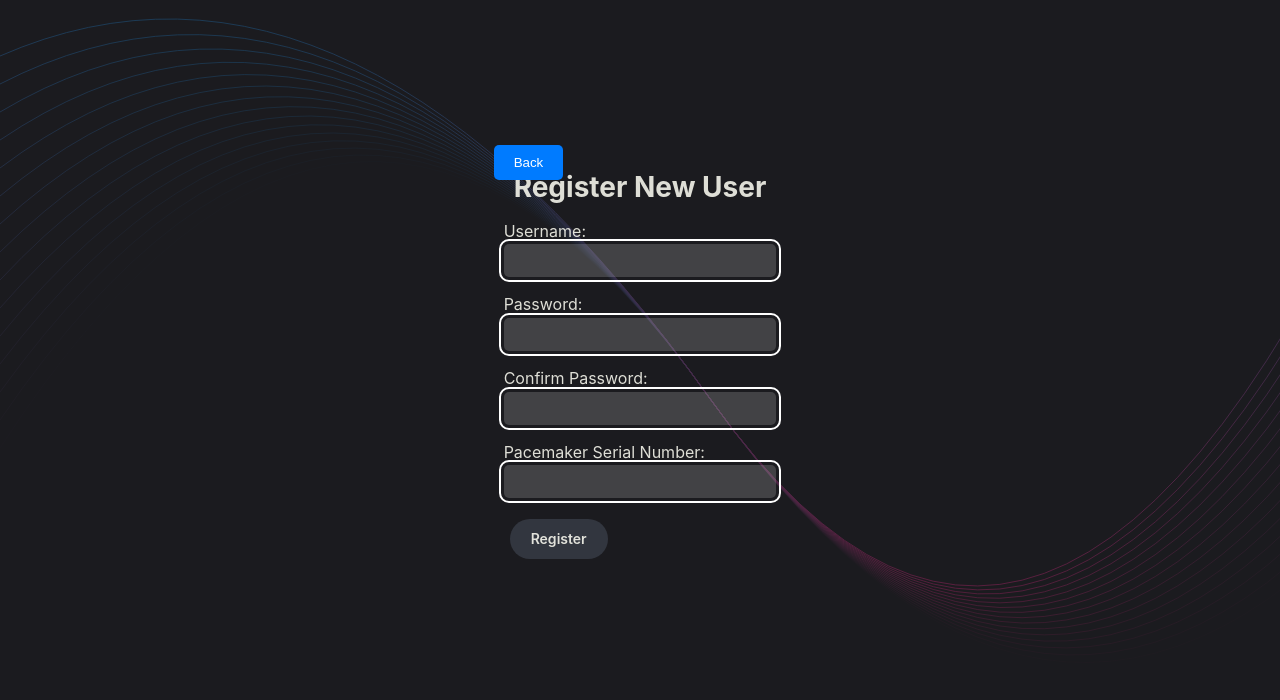
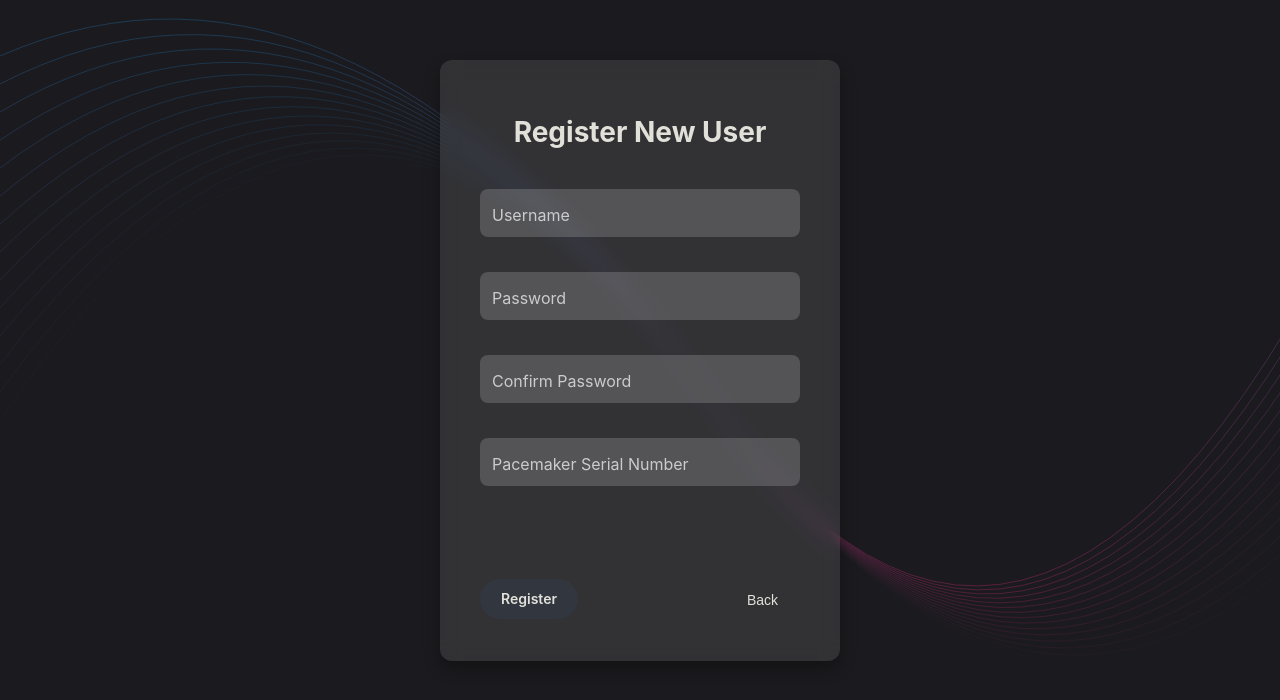
Before and after one commit to andrewderango/HeartFlow, a React (Vite) app in the folder dcm/src/renderer/: page /register in a window 1280 px wide. Shown: the top 700 px of the page. Built offline with nearby package versions, Linux system fonts and the light colour scheme.

Commit message:
add glass effect to register pafe

```diff
--- a/dcm/src/renderer/src/components/Register.css
+++ b/dcm/src/renderer/src/components/Register.css
@@ -1,22 +1,14 @@
+@import '../assets/main.css';
+
 .register-container {
-    position: relative;
-    padding: 20px;
-  }
-
-  .back-button {
-    position: absolute;
-    top: 10px;
-    left: 10px;
-    padding: 10px 20px;
-    background-color: #007bff;
-    color: white;
-    border: none;
-    border-radius: 5px;
-    cursor: pointer;
-  }
-
-  .back-button:hover {
-    background-color: #0056b3;
+  background: rgba(255, 255, 255, 0.1);
+  backdrop-filter: blur(10px);
+  padding: 40px;
+  border-radius: 12px;
+  max-width: 400px;
+  width: 150%;
+  text-align: center;
+  box-shadow: 0 8px 16px rgba(0, 0, 0, 0.3);
 }
 
 form {
@@ -25,32 +17,65 @@
   gap: 15px;
 }
 
-  label {
-    display: flex;
-    flex-direction: column;
-    font-size: 16px;
+.floating-label-group {
+  position: relative;
+  margin-bottom: 20px;
 }
 
 input {
-    padding: 8px;
+  width: 100%;
+  padding: 12px;
+  font-size: 16px;
+  border: 2px solid transparent;
+  border-radius: 8px;
+  outline: none;
+  background-color: rgba(217, 217, 217, 0.2);
+  color: rgba(255, 255, 255, 0.9);
+  font-family: inherit;
+  transition: border 0.3s, background-color 0.3s;
+}
+
+input:focus {
+  border-color: #007bff;
+  background-color: rgba(255, 255, 255, 0.1);
+}
+
+label {
+  position: absolute;
+  left: 12px;
+  top: 14px;
+  font-size: 16px;
+  color: rgba(255, 255, 255, 0.7);
+  pointer-events: none;
+  transition: all 0.2s ease-out;
+}
+
+input:focus + label,
+.filled + label {
+  top: -16px;
+  left: 8px;
+  font-size: 12px;
+  color: #007bff;
+}
+
+.actions {
+  display: flex;
+  justify-content: space-between;
+  margin-top: 20px;
+}
+
+.back-button {
+  background-color: transparent;
+  border: 2px solid var(--ev-button-alt-border);
+  color: var(--ev-button-alt-text);
+  padding: 0 20px;
+  border-radius: 20px;
   font-size: 14px;
-    border: 2px transparent;
-    border-radius: 5px;
-    outline: 2px solid rgba(255, 255, 255, 1.0);
-    outline-offset: 3px;
-    background-color: rgba(217, 217, 217, 0.2);
-    color: rgba(255, 255, 255, 1.0);
-    font-family:
-    Inter,
-    -apple-system,
-    BlinkMacSystemFont,
-    'Segoe UI',
-    Roboto,
-    Oxygen,
-    Ubuntu,
-    Cantarell,
-    'Fira Sans',
-    'Droid Sans',
-    'Helvetica Neue',
-    sans-serif;
+  line-height: 38px;
 }
+
+.back-button:hover {
+  background-color: var(--ev-button-alt-hover-bg);
+  border-color: var(--ev-button-alt-hover-border);
+  color: var(--ev-button-alt-hover-text);
+}
--- a/dcm/src/renderer/src/components/Register.tsx
+++ b/dcm/src/renderer/src/components/Register.tsx
@@ -1,5 +1,6 @@
 import React, { useState } from 'react'
 import { useNavigate, Link } from 'react-router-dom'
+// import electronLogo from '../assets/electron.svg'
 import './Register.css'
 
 function Register(): JSX.Element {
@@ -17,55 +18,47 @@ function Register(): JSX.Element {
 
   return (
     <div className="register-container">
-      <button className="back-button" type="button" onClick={() => navigate('/')}>
-        Back
-      </button>
+      {/* <img alt="logo" className="logo" src={electronLogo} /> */}
       <div className="text">Register New User</div>
+      <div style={{ height: '25px' }} />
       <form onSubmit={handleSubmit}>
-        <div>
-          <label>
-            Username:
+        <div className="floating-label-group">
           <input
             type="text"
             value={username}
             onChange={(e) => setUsername(e.target.value)}
             required
           />
-          </label>
+          <label className={username ? 'filled' : ''}>Username</label>
         </div>
-        <div>
-          <label>
-            Password:
+        <div className="floating-label-group">
           <input
             type="password"
             value={password}
             onChange={(e) => setPassword(e.target.value)}
             required
           />
-          </label>
+          <label className={password ? 'filled' : ''}>Password</label>
         </div>
-        <div>
-          <label>
-            Confirm Password:
+        <div className="floating-label-group">
           <input
             type="password"
             value={confirmPassword}
             onChange={(e) => setConfirmPassword(e.target.value)}
             required
           />
-          </label>
+          <label className={confirmPassword ? 'filled' : ''}>Confirm Password</label>
         </div>
-        <div>
-          <label>
-            Pacemaker Serial Number:
+        <div className="floating-label-group">
           <input
             type="text"
             value={serialNumber}
             onChange={(e) => setSerialNumber(e.target.value)}
             required
           />
-          </label>
+          <label className={serialNumber ? 'filled' : ''}>Pacemaker Serial Number</label>
         </div>
+        <div className="actions">
           <div className="action">
             <Link
               to="#"
@@ -77,6 +70,12 @@ function Register(): JSX.Element {
               Register
             </Link>
           </div>
+          <div className="action">
+            <button className="back-button" type="button" onClick={() => navigate('/')}>
+              Back
+            </button>
+          </div>
+        </div>
       </form>
     </div>
   )
```
Lines whose indentation alone changed are shown as unchanged.
